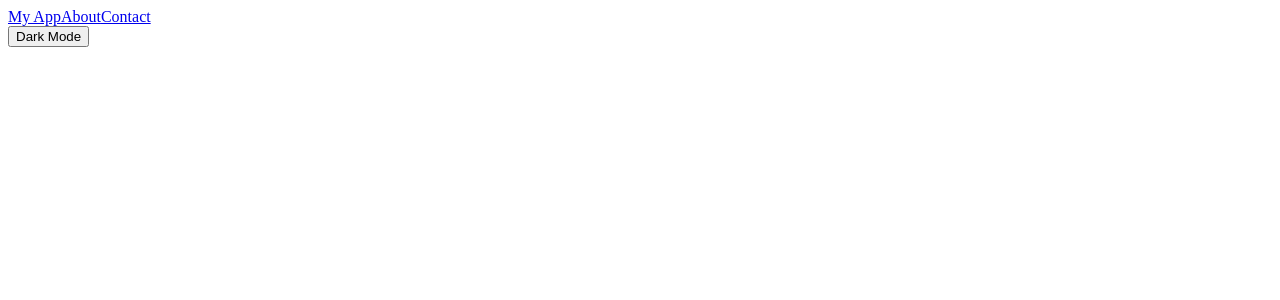
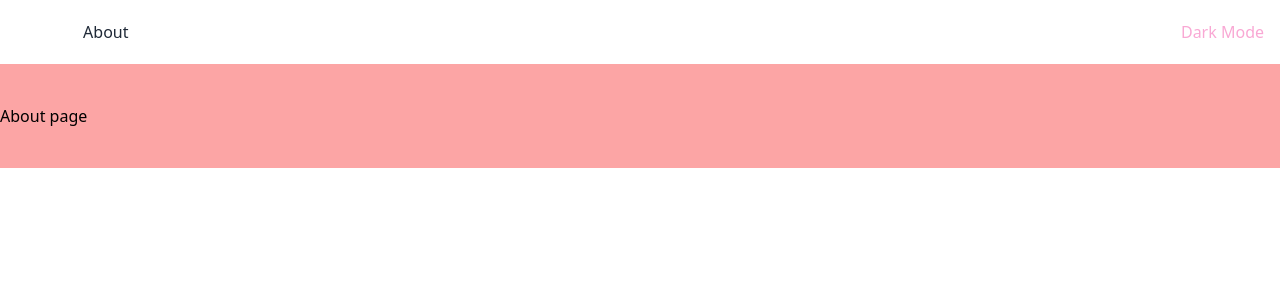
Before and after one commit to klilax/spark-react, a React (Create React App) app: page /about in a window 1280 px wide. Shown: the top 300 px of the page. Built offline with nearby package versions, Linux system fonts and the light colour scheme.

Commit message:
routing fix

```diff
--- a/package.json
+++ b/package.json
@@ -9,7 +9,7 @@
     "react": "^18.2.0",
     "react-dom": "^18.2.0",
     "react-router-dom": "^6.8.1",
-    "react-scripts": "^2.1.3",
+    "react-scripts": "^5.0.1",
     "web-vitals": "^2.1.4"
   },
   "scripts": {
@@ -38,6 +38,8 @@
   },
   "devDependencies": {
     "autoprefixer": "^10.4.13",
+    "eslint": "^8.34.0",
+    "eslint-plugin-react": "^7.32.2",
     "postcss": "^8.4.20",
     "tailwindcss": "^3.2.4"
   }
--- a/src/App.js
+++ b/src/App.js
@@ -1,19 +1,20 @@
 import React from 'react';
 import { BrowserRouter, Routes, Route } from 'react-router-dom';
 import './App.css';
-import './fileUpload';
-import FormExample from "./fileUpload";
 import Login from "./components/login";
 import Navbar from "./components/navbar";
 import About from "./pages/about";
 
 function App() {
   return (
+    // <div>
+    //   <About />
+    // </div>
     <BrowserRouter>
       <Navbar />
       <Routes>
-        <Route exact path="/" component={Login} />
-        <Route exact path="/about" component={About} />
+        <Route  path="/" element={<Login />} />
+        <Route  path="/about" element={<About />} />
       </Routes>
     </BrowserRouter>
   );
--- a/src/components/navbar.js
+++ b/src/components/navbar.js
@@ -12,7 +12,7 @@ function Navbar() {
     <nav className={`flex justify-between items-center h-16 bg-${isDark ? 'gray' : 'green'}-500 text-white`}>
       <div className="flex items-center">
         <Link to="/" className="mr-4 text-lg font-bold">My App</Link>
-        <Link to="/about" className="mr-4">About</Link>
+        <Link to="/about" className="mr-4v text-gray-800">About</Link>
         <Link to="/contact">Contact</Link>
       </div>
       <div className="flex items-center">
--- a/src/pages/about.js
+++ b/src/pages/about.js
@@ -2,7 +2,7 @@ import React from 'react';
 
 function About(){
   return(
-    <div>
+    <div className="py-10 bg-red-300">
       <h1>About page</h1>
     </div>
   )
```
Also changed, not shown: 1 other file (tests, documents, lock files or other folders).
